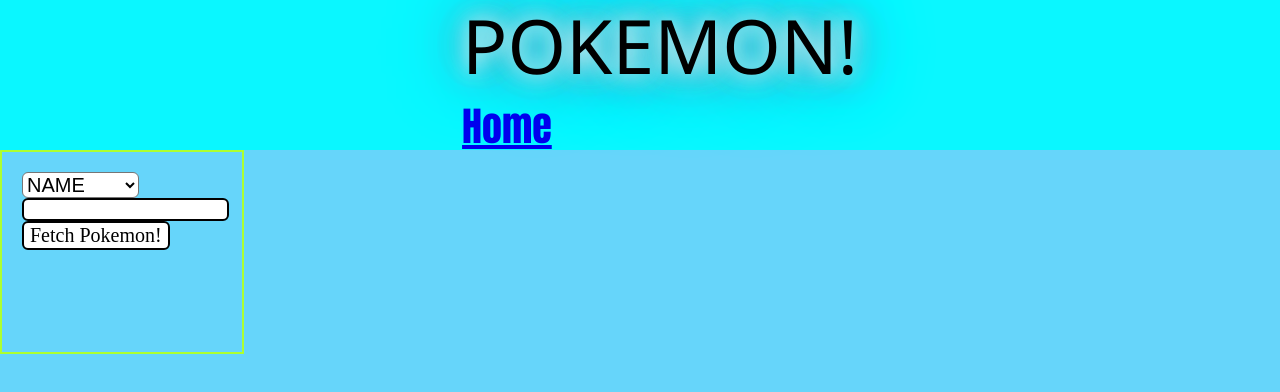
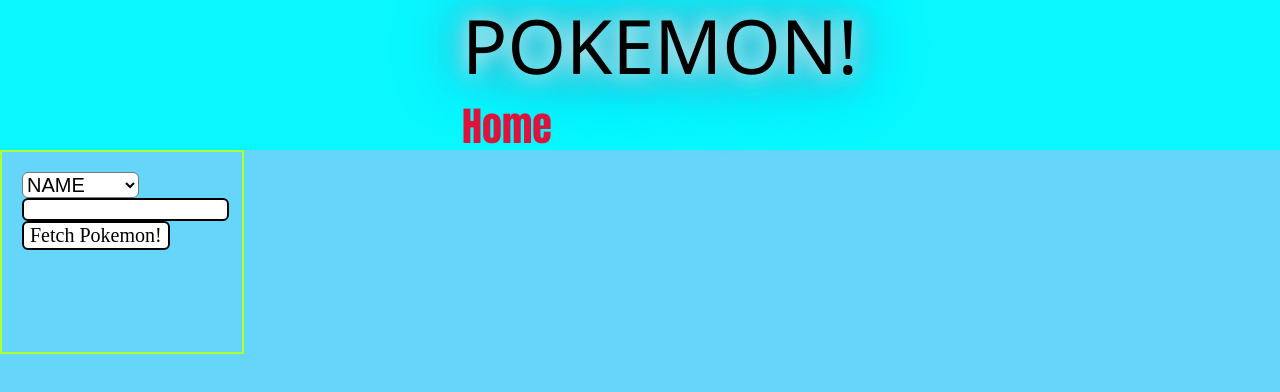
Before and after one commit to gregmall/lab03-design-pokedex-day1, a React (Create React App) app: page / in a window 1280 px wide. Shown: the top 392 px of the page. Built offline with nearby package versions, Linux system fonts and the light colour scheme.

Commit message:
some styling

```diff
--- a/src/App.css
+++ b/src/App.css
@@ -34,8 +34,8 @@
   list-style: none;
 }
 .list {
-  display: 'flex';
-  flex-wrap: 'wrap';
+  display: flex;
+  flex-wrap: wrap;
 }
 .search {
   display: flex;
@@ -54,7 +54,7 @@
   background-color: #66d5fa ;
   display: flex;
   flex-wrap: wrap;
-  flex-direction: row;
+
 }
 img:hover{
   transform: scale(1.9);
@@ -144,3 +144,13 @@
     text-shadow: 0 0 00px #fff, 0 0 0px #fff, 0 0 0px #fff, 0 0 0px #fff, 0 0 0px #fff, 0 0 0px #fff, 0 0 0px #fff;
   }
 }
+a {
+  text-decoration: none;
+  color: crimson
+}
+a:hover{
+  color: lightgreen;
+}
+.detail {
+  border: 2px black solid;
+}
--- a/src/search/PokeItem.js
+++ b/src/search/PokeItem.js
@@ -7,12 +7,14 @@
 
     render() {
         return (
+
         <Link to={`/detail/${this.props.pokemon.pokemon}`}>
             <div className="pokeCard">
             <p>{this.props.pokemon.pokemon}</p>
             <img src={this.props.pokemon.url_image} alt={this.props.pokemon} />
             </div>
          </Link>
+
         )
     }
 }
```
